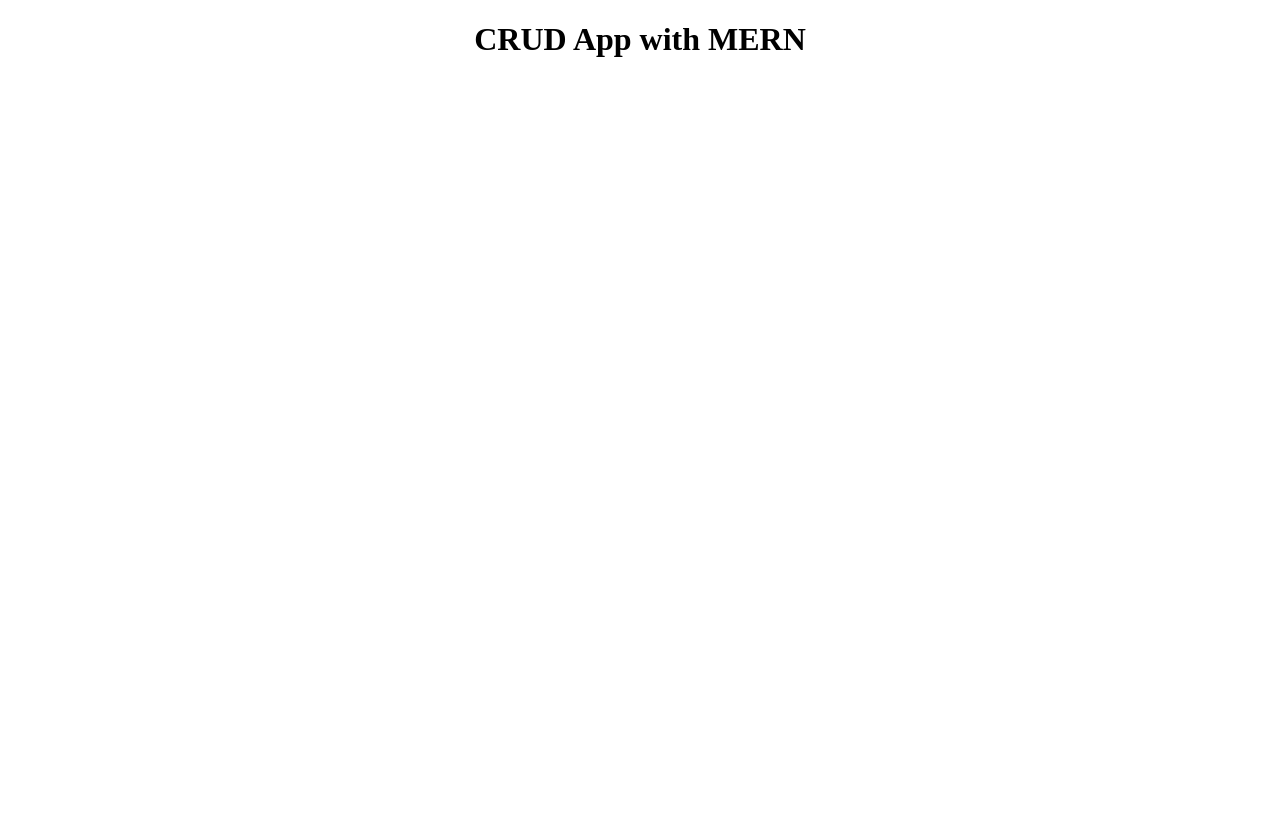
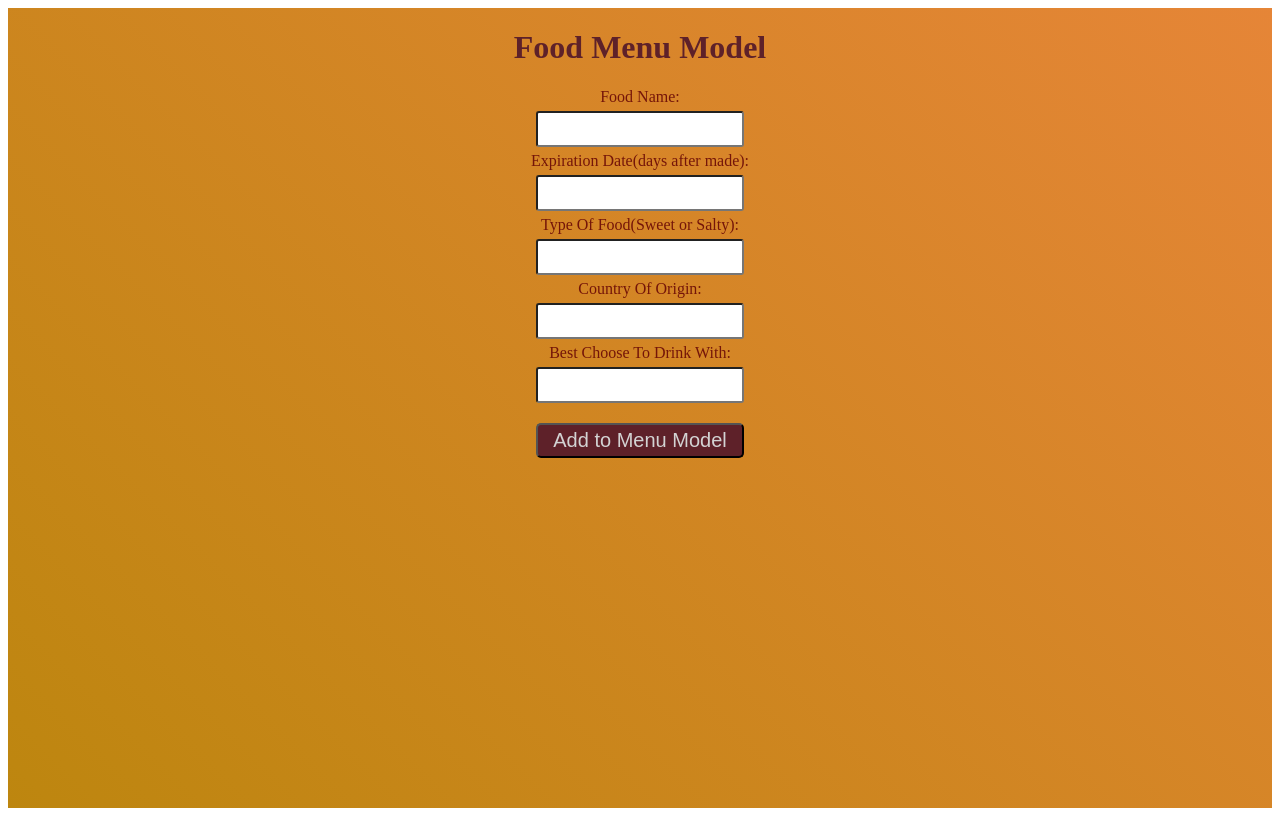
Before and after one commit to LuizFernandoBMoragas/client-side-newCrud, a React (Create React App) app: page / in a window 1280 px wide. Built offline with nearby package versions, Linux system fonts and the light colour scheme.

Commit message:
Food menu model has been created and implemented it styles

```diff
--- a/src/App.css
+++ b/src/App.css
@@ -1,3 +1,41 @@
 .App {
+  width: 100%;
+  min-height: 100vh;
   text-align: center;
+  display: flex;
+  flex-direction: column;
+  align-items: center;
+  background: linear-gradient(45deg, #bd860f 0%, #df6604cb 100%);
 }
+
+h1 {
+  color: #5e2129;
+}
+
+label {
+  color: rgba(102, 5, 5, 0.87);
+}
+
+input {
+  width: 200px;
+  height: 30px;
+  font-size: 20px;
+  margin: 5px;
+  border-radius: 3px;
+  outline: none;
+}
+
+button {
+  width: 208px;
+  height: 35px;
+  font-size: 20px;
+  margin-top: 15px;
+  color: lightgray;
+  background-color: #5e2129;
+  border-radius: 5px;
+}
+
+button:hover {
+  cursor: pointer;
+  color: #df6604cb;
+}
--- a/src/App.js
+++ b/src/App.js
@@ -4,7 +4,20 @@ import "./App.css";
 function App() {
   return (
     <div className="App">
-      <h1>CRUD App with MERN</h1>
+      <h1>Food Menu Model</h1>
+
+      <label>Food Name:</label>
+      <input type="text" />
+      <label>Expiration Date(days after made):</label>
+      <input type="number" />
+      <label>Type Of Food(Sweet or Salty):</label>
+      <input type="text" />
+      <label>Country Of Origin:</label>
+      <input type="text" />
+      <label>Best Choose To Drink With:</label>
+      <input type="text" />
+
+      <button>Add to Menu Model</button>
     </div>
   );
 }
```
